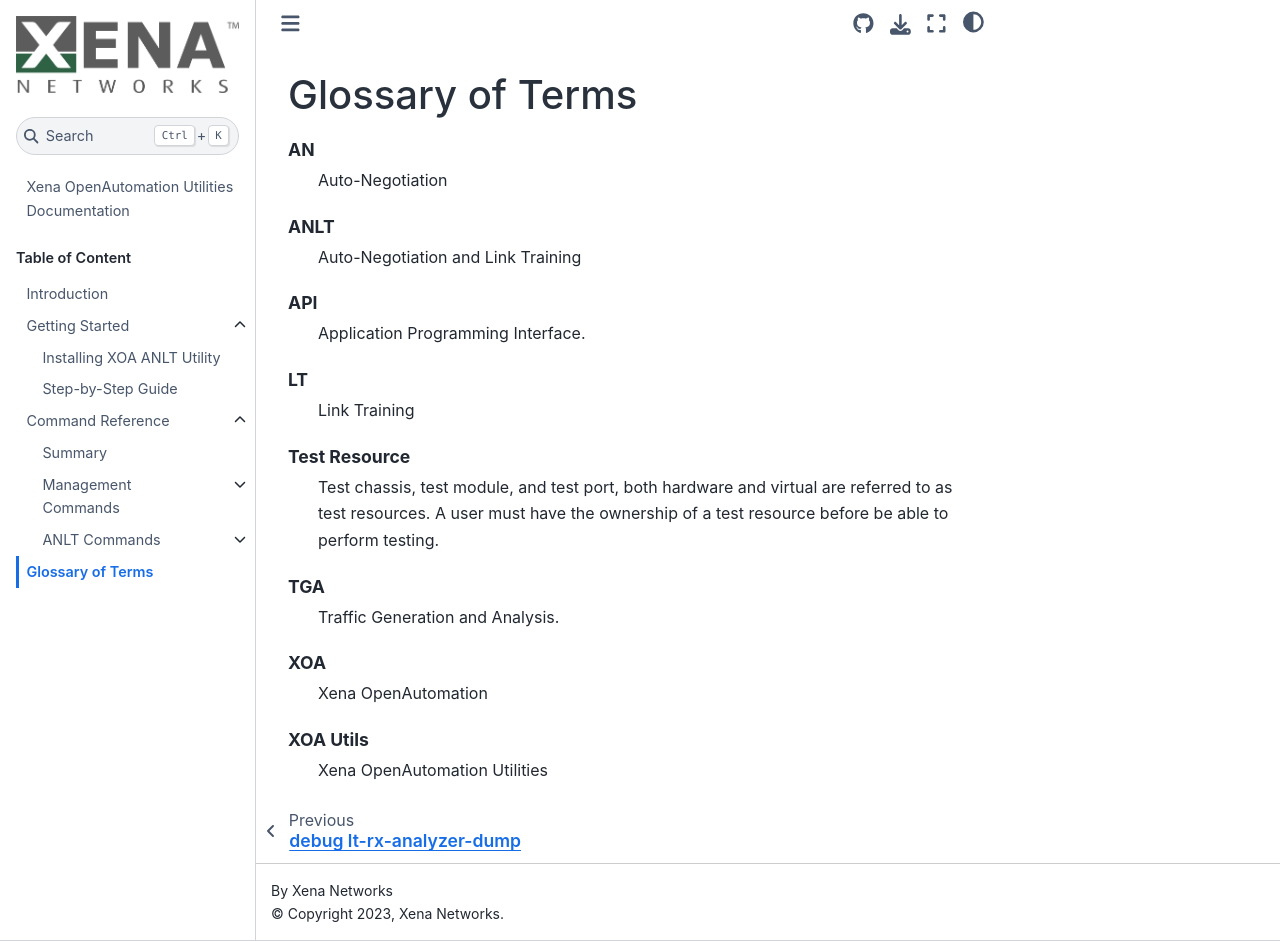
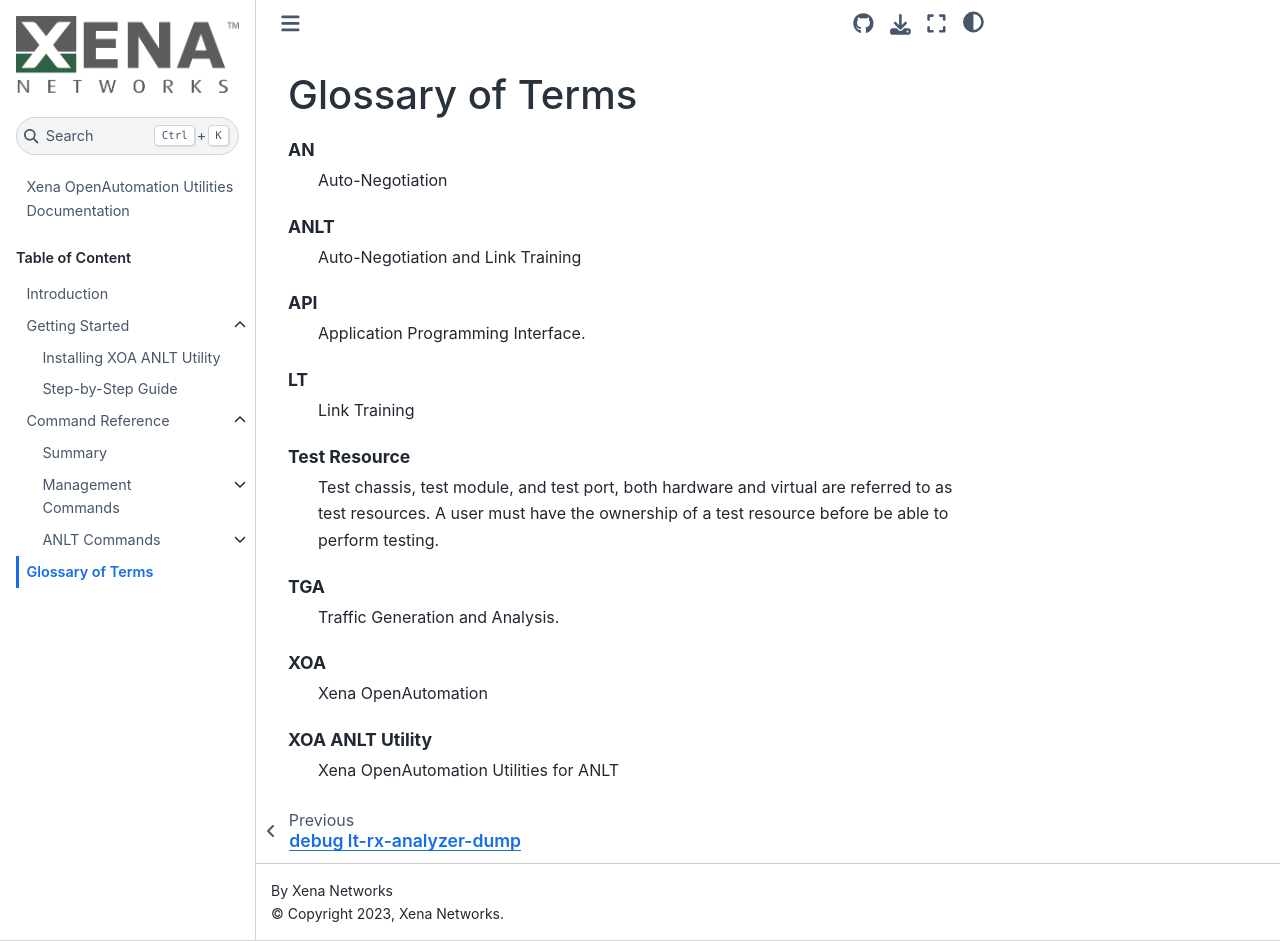
Before and after one commit to xenanetworks/open-automation-utilities, a Sphinx documentation site: the page built from docs/source/glossary.rst, in a window 1280 px wide and 941 px high. Built offline with Sphinx 7.4.7 and the Sphinx Book theme 1.1.4, drawn with Linux system fonts in a browser that asks for light colours.

Commit message:
Update glossary

```diff
--- a/docs/source/glossary.rst
+++ b/docs/source/glossary.rst
@@ -27,5 +27,5 @@ Glossary of Terms
     LT
         Link Training
 
-    XOA Utils
-        Xena OpenAutomation Utilities
+    XOA ANLT Utility
+        Xena OpenAutomation Utilities for ANLT
```
